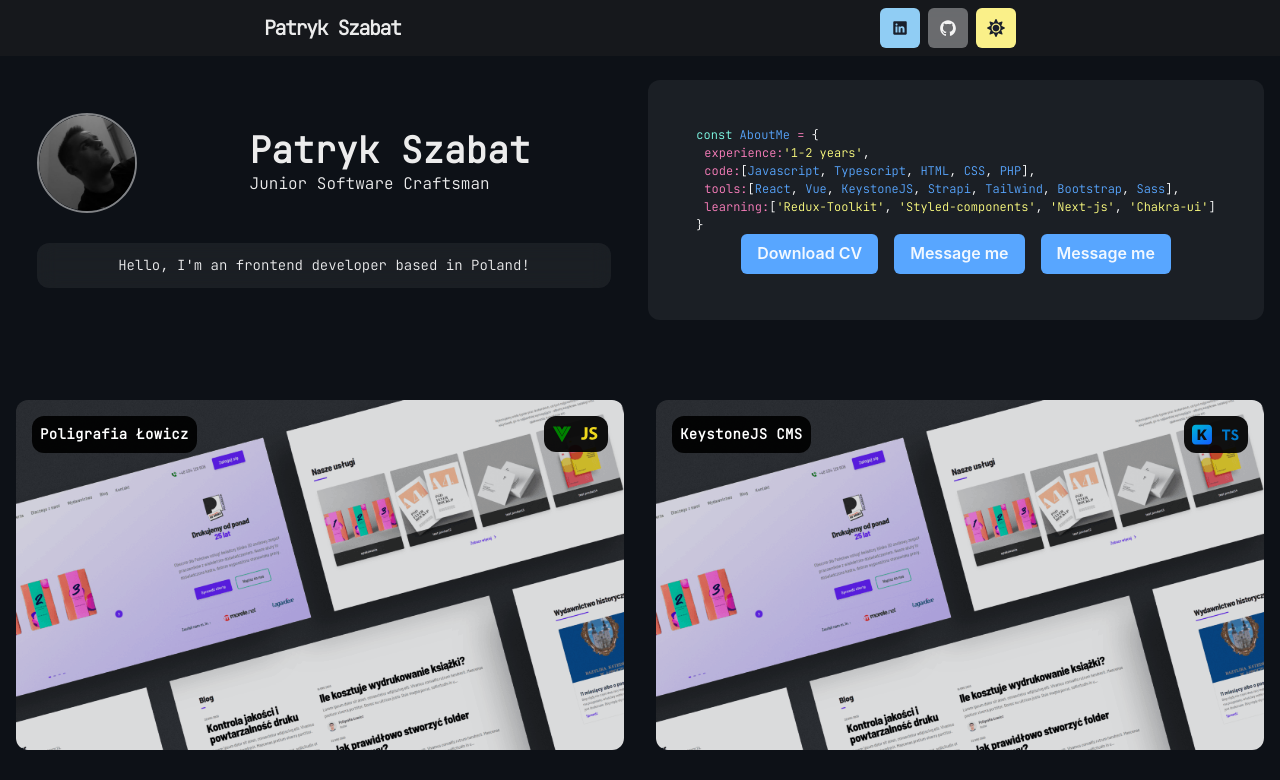
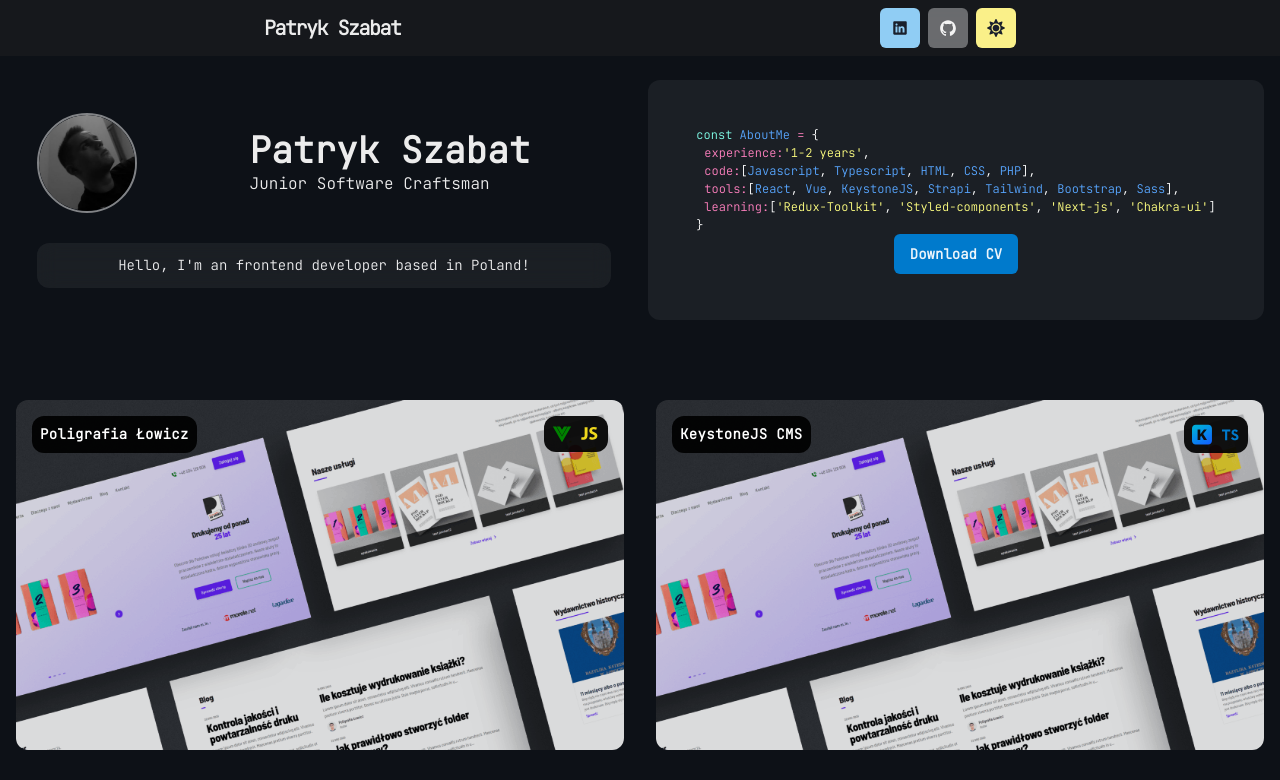
Before and after one commit to dedku/portfolio-app, a React (Create React App) app: page / in a window 1280 px wide. Shown: the top 780 px of the page. Built offline with nearby package versions, Linux system fonts and the light colour scheme.

Commit message:
padding && margin

```diff
--- a/public/data.json
+++ b/public/data.json
@@ -30,7 +30,7 @@
         "websiteLink": "https://test-druk-5abd4.web.app/",
         "projectProgres": "Compleated - 100%",
         "progresColor": "green",
-        "projectDesc": "CMS made in KeystonJs for a personal project. Login: demo / Password: demo",
+        "projectDesc": "CMS made in KeystonJs. Login: demo / Password: demo",
         "projectTags": [
             {"tagID": 1, "tagName": "KeystoneJS", "tagColor": "blue"},
             {"tagID": 2, "tagName": "React", "tagColor": "blue"},
--- a/src/components/AboutMe.js
+++ b/src/components/AboutMe.js
@@ -8,7 +8,7 @@ const scrollTo = (e) => {
   e.preventDefault();
   const target = e.target.getAttribute('href')
   const location = document.querySelector(target).offsetTop
-  window.scrollTo({left:0, top: location - 64});
+  window.scrollTo({left:0, top: location - 44});
 };
 
 const AboutMe = () => {
@@ -91,9 +91,10 @@ const AboutMe = () => {
             h={{ base: 'calc(50vh - 4rem)', md: 'calc(50vh - 10rem)' }}
             alignItems="center"
             maxH='400px'
+            minH='240px'
           >
             <Center h="100%" mx={6} flexDirection="column">
-              <Text fontSize={{base: 'sm', md: 'xs'}} as="samp" fontFamily='JetBrains Mono  , Poppins'>
+              <Text fontSize={{base: 'sm', md: 'xs'}} as="samp" fontFamily='JetBrains Mono  , Poppins' >
                 <chakra.span color="#80FFEA">const </chakra.span>
                 <chakra.span color="#58a6ff">AboutMe </chakra.span>
                 <chakra.span color="#FF80BF"> =</chakra.span>
@@ -148,10 +149,9 @@ const AboutMe = () => {
                 <chakra.br />
                 <chakra.span color="white">&#125;</chakra.span>
               </Text>
-              <Flex gap={4}>
-              <Button bg="#58a6ff">Download CV</Button>
-              <Button bg="#58a6ff">Message me</Button>
-              <Button bg="#58a6ff" onClick={scrollTo}><a href='#projects'>Message me</a></Button>
+              <Flex gap={4} fontFamily='JetBrains Mono  , Poppins'>
+              <Button bg="#007acc" fontSize={14}>Download CV</Button>
+              <Button bg="#007acc" fontSize={14} onClick={scrollTo} display={{sm: 'inline-block', md: 'none'}} href='#projects'>My Projects</Button>
               </Flex>
             </Center>
           </Box>
--- a/src/components/Projects.js
+++ b/src/components/Projects.js
@@ -26,13 +26,13 @@ const Projects = () => {
             <Skeleton h={{ base: 'calc(50vh - 4rem)', md: 'calc(50vh - 1rem)' }} rounded='xl' position='relative' />
         </SimpleGrid> }
         { data && <SimpleGrid
-        columns={{ sm: 1, md: 2}} spacing='2rem' align="center" justify="center" minW="100%" pt={4} mb={8}
+        columns={{ sm: 1, md: 2}} spacing='2rem' align="center" justify="center" minW="100%" pt={4} mb={8} fontFamily='JetBrains Mono  , Poppins'
         >
             {data.map(i => { return <Box role='group'  key={i.projectId}>
-                <Box h={{ base: 'calc(50vh - 4rem)', md: 'calc(50vh -  1rem)' }} maxH='350px' rounded='xl' position='relative' onMouseOver={()=> setHovered(i.projectId)} onMouseOut={()=> setHovered(null)}>
+                <Box h={{ base: 'calc(50vh - 3rem)', md: 'calc(50vh -  3rem)' }} maxH='350px' minH='280px' rounded='xl' position='relative' onMouseOver={()=> setHovered(i.projectId)} onMouseOut={()=> setHovered(null)}>
                     <Box bgImage={i.imageUrl} bgSize='cover' rounded='xl' position="absolute" top='0' right='0' left='0' bottom='0'  zIndex='-2' opacity='0.85' transition='0.5s' _groupHover={{ opacity: '0.05', transition: '0.3s'}} />
                     <Flex>
-                        <Text color="white" m={4} p={2} rounded='xl' bg="blackAlpha.900" fontSize={14} fontFamily='JetBrains Mono  , Poppins' fontWeight='bold' letterSpacing='wide'>{i.projectName}</Text>
+                        <Text color="white" m={4} p={2} rounded='xl' bg="blackAlpha.900" fontSize={14} fontWeight='bold' letterSpacing='wide'>{i.projectName}</Text>
                         <Spacer />
                         <Box  m={4} p={2} rounded='xl' bg="blackAlpha.900" h='100%'>
                             <Flex gap={2}>
@@ -50,10 +50,10 @@ const Projects = () => {
                         <motion.div   initial={{ opacity: 0 }} whileInView={{ opacity: 1 }} transition={{ delay: 0.05 }} >
                             <Box display='flex' justifyContent='space-between' w={64}>
                                 <Button bg='blackAlpha.900' color='white' onClick={() => openInNewTab(i.githubLink)}>
-                                    <Text fontSize='sm'>Github</Text>
+                                    <Text fontSize='sm' letterSpacing={2}>Github</Text>
                                 </Button>
                                 <Button bg='blackAlpha.900' color='white' onClick={() => openInNewTab(i.websiteLink)}>
-                                    <Text fontSize='sm'>Website</Text>
+                                    <Text fontSize='sm' letterSpacing={2}>Website</Text>
                                 </Button>
                             </Box>
                         </motion.div>
@@ -65,7 +65,7 @@ const Projects = () => {
                         <Text mx={14} > {i.projectDesc}  </Text>
                         </motion.div>
                         <motion.div   initial={{ opacity: 0 }} whileInView={{ opacity: 1 }} transition={{ delay: 0.9 }}>
-                            <Box display='flex' justifyContent='space-between' w={64} >
+                            <Box display='flex' justifyContent='space-between' w={72} >
                                 {i.projectTags.map(tag => {return <Tag variant='solid' colorScheme={tag.tagColor} rounded='xl' p={2} key={tag.tagID}>{tag.tagName}</Tag>})}
                             </Box>
                         </motion.div>
```
